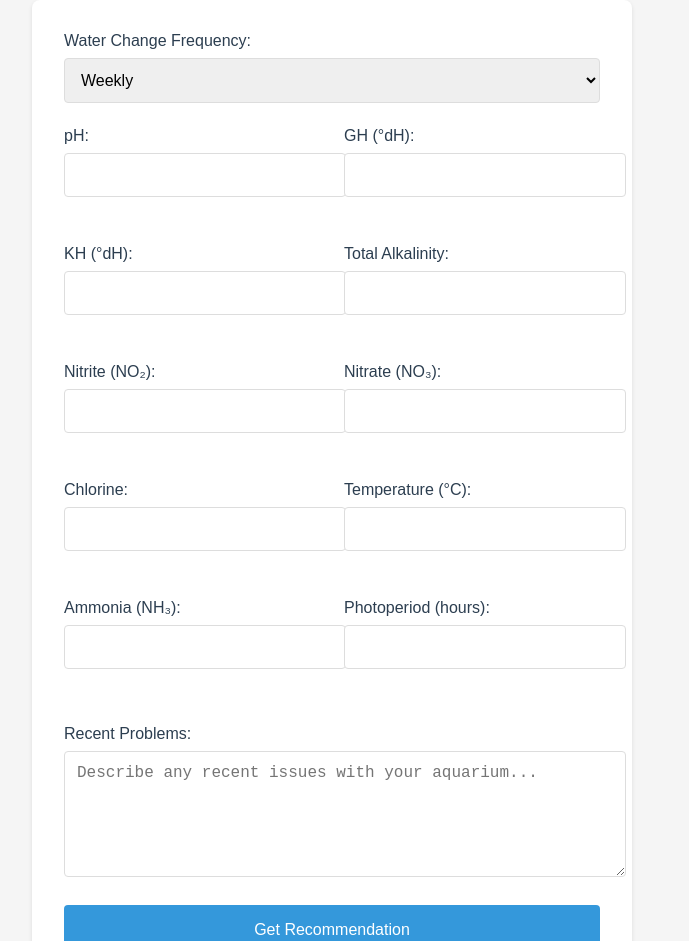
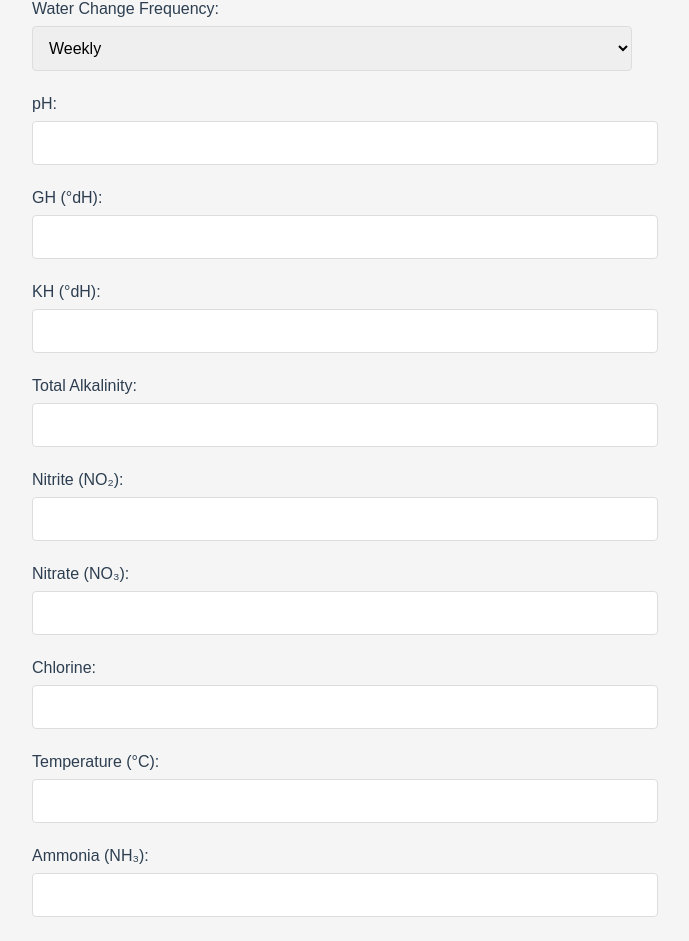
Before and after one commit to chbarbosa/super-acqua-mentor, a React (Vite) app: page /recommendation in a window 1280 px wide. Shown: the part 535-1476 px from the top of the page, without its empty margins (308-997 px from the left). Built offline with nearby package versions, Linux system fonts and the light colour scheme.

Commit message:
other css style fix

```diff
--- a/src/components/RecommendationForm/RecommendationForm.module.css
+++ b/src/components/RecommendationForm/RecommendationForm.module.css
@@ -59,12 +59,11 @@
   background-color: #3498db;
   color: white;
   border: none;
-  padding: 1rem 2rem;
+  padding: 0.75rem 1.5rem;
   border-radius: 4px;
   font-size: 1rem;
   cursor: pointer;
   transition: background-color 0.3s ease;
-  width: 100%;
 }
 
 .submitButton:hover {
--- a/src/components/RecommendationForm/RecommendationForm.tsx
+++ b/src/components/RecommendationForm/RecommendationForm.tsx
@@ -160,7 +160,7 @@ const RecommendationForm: React.FC = () => {
         onSelect={setSelectedAquarium}
       />
 
-        <form onSubmit={handleSubmit} className={styles.form}>
+        <form onSubmit={handleSubmit}>
           <div className={styles.formGroup}>
             <label htmlFor="tpa">Water Change Frequency:</label>
             <select id="tpa" name="tpa" value={parameters.tpa} onChange={handleChange}>
@@ -171,7 +171,6 @@ const RecommendationForm: React.FC = () => {
             </select>
           </div>
 
-          <div className={styles.parameterGrid}>
             <div className={styles.formGroup}>
               <label htmlFor="ph">pH:</label>
               <input
@@ -309,7 +308,6 @@ const RecommendationForm: React.FC = () => {
               />
               {errors.photoperiod && <span className={styles.errorMessage}>{errors.photoperiod}</span>}
             </div>
-          </div>
 
           <div className={styles.formGroup}>
             <label htmlFor="recentProblems">Recent Problems:</label>
--- a/src/components/RecommendationHistory/RecommendationHistory.module.css
+++ b/src/components/RecommendationHistory/RecommendationHistory.module.css
@@ -1,4 +1,6 @@
 .history {
+    max-width: 800px;
+    margin: 0 auto;
     margin-top: 2rem;
     padding: 1rem;
     background: white;
```
